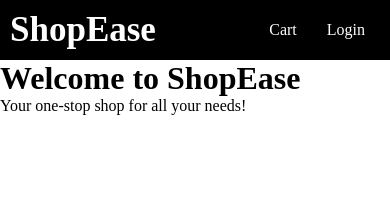
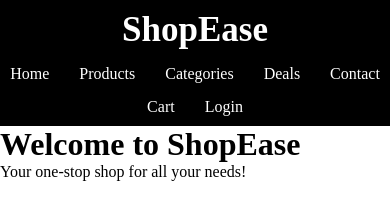
Before and after one commit to brajmohan01/Cse16, a plain HTML site: page experiments-10/index.html in a window 390 px wide. Drawn offline with Linux system fonts and the light colour scheme.

Commit message:
updating exp-10 media query

```diff
--- a/experiments-10/style.css
+++ b/experiments-10/style.css
@@ -30,10 +30,14 @@ li a{
     text-decoration: none;
 }
 @media (max-width:700px) {
-    .burger-menu{
-        display: none;
+    .navbar{
         flex-direction: column;
-        cursor: pointer;
+    }
+    .logo{
+        margin-bottom: 15px;
+    }
+    .nav-links{
+        margin-bottom: 15px;
     }
 
 }
```
